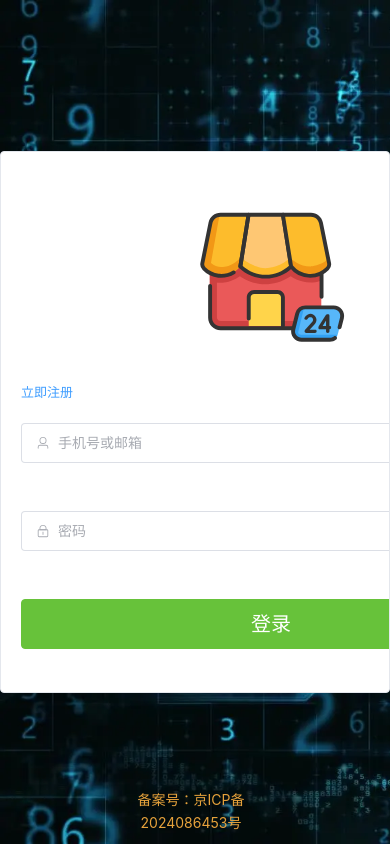
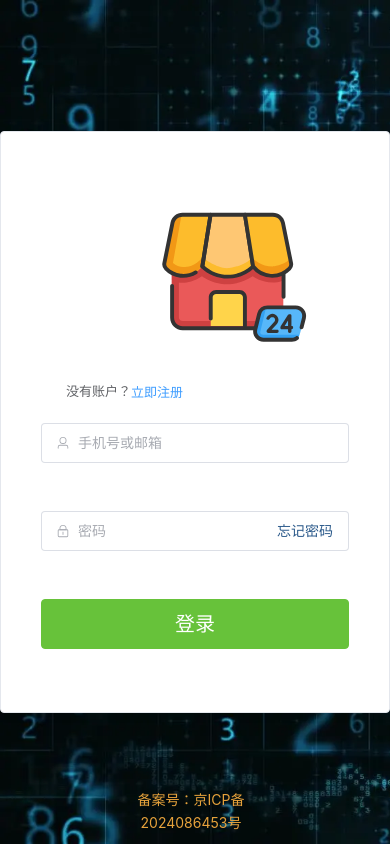
Before and after one commit to ChangAnKe/dighum-web, a Vue app: page /login in a window 390 px wide. Built offline with nearby package versions, Linux system fonts and the light colour scheme.

Commit message:
test monile ui

```diff
--- a/src/views/login/Login.vue
+++ b/src/views/login/Login.vue
@@ -19,8 +19,8 @@
                   style="color: #2a598a; font-family:'Franklin Gothic Medium', 'Arial Narrow', Arial, sans-serif;">忘记密码</el-button>
               </template> </el-input>
           </el-form-item>
-          <el-button type="success" @click="loginRequest" size="large" @keydown.enter="handleKeydown()"
-            :loading="isLoading" style="width: 500px; height: 50px; font-size: 20px; margin-top: 30px;">登录</el-button>
+          <el-button class="success" type="success" @click="loginRequest" size="large" @keydown.enter="handleKeydown()"
+            :loading="isLoading">登录</el-button>
         </el-form>
       </el-card>
     </transition>
@@ -134,9 +134,7 @@ const register = (() => {
 <style scoped>
 .custom-input-height .el-input__inner {
   height: 40px;
-  /* 你想要的高度 */
   line-height: 40px;
-  /* 行高与高度一致，使输入内容垂直居中 */
 }
 
 .login-container {
@@ -172,18 +170,44 @@ const register = (() => {
   vertical-align: text-bottom;
 }
 
+.success {
+  width: 500px;
+  height: 50px;
+  font-size: 20px;
+  margin-top: 30px;
+}
+
 .footer {
   position: absolute;
-  /* 使用绝对定位 */
   bottom: 0;
-  /* 距离底部边缘为0 */
   left: 50%;
-  /* 水平居中 */
   transform: translateX(-50%);
-  /* 对于非块级元素的居中 */
   text-align: center;
-  /* 文本水平居中 */
   padding: 10px;
-  /* 添加一些内边距以避免粘连到底部边缘 */
+}
+
+/* 移动设备样式 */
+@media (max-width: 500px) {
+  .el-card {
+    max-width: 100%;
+    padding: 20px;
+    /* 增加卡片内边距 */
+  }
+
+  .el-form {
+    width: 100%;
+    /* 表单宽度为100% */
+  }
+
+  .title {
+    font-size: 24px;
+    /* 缩小标题字体 */
+  }
+
+  .success {
+    width: 100%;
+    /* 按钮宽度为100% */
+  }
+
 }
 </style>
```
